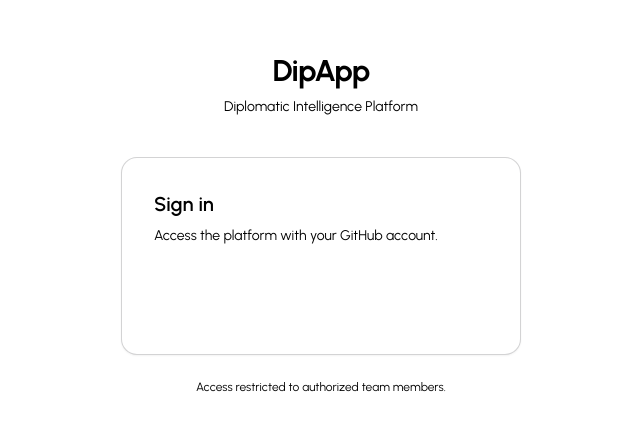
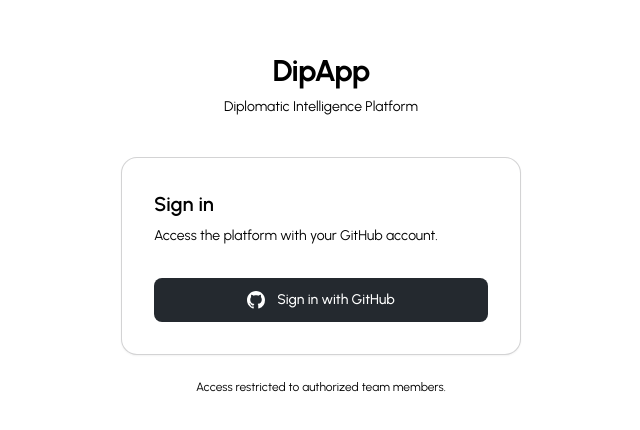
Before and after one commit to ehchavezm-hub/12-dipapp, a Next.js app in the folder apps/web/: page /login in a window 1280 px wide. Shown: the part 176-606 px from the top of the page, without its empty margins (319-959 px from the left). Built offline with nearby package versions, Linux system fonts and the light colour scheme.

Commit message:
fix(login): botón GitHub invisible — reemplazar var(--google-blue) con color fijo #24292F
Co-Authored-By: Claude Sonnet 4.6 <noreply@anthropic.com>
Claude-Session: https://claude.ai/code/session_014J4rThDND41dKK33HX1r6D

```diff
--- a/apps/web/src/app/(auth)/login/page.tsx
+++ b/apps/web/src/app/(auth)/login/page.tsx
@@ -26,7 +26,7 @@ export default function LoginPage() {
           <button
             onClick={() => signIn("github", { callbackUrl: "/graph" })}
             className="w-full flex items-center justify-center gap-3 rounded-lg px-5 py-3 text-sm font-medium text-white transition-opacity hover:opacity-90 active:opacity-80"
-            style={{ backgroundColor: "var(--google-blue)" }}
+            style={{ backgroundColor: "#24292F" }}
           >
             <GitHubIcon />
             Sign in with GitHub
```
